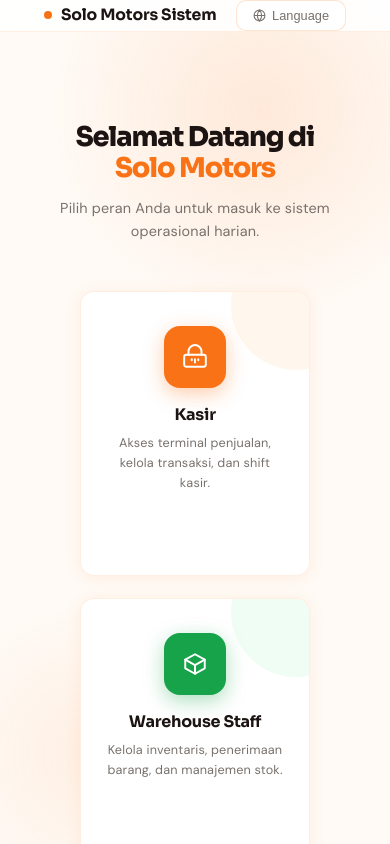
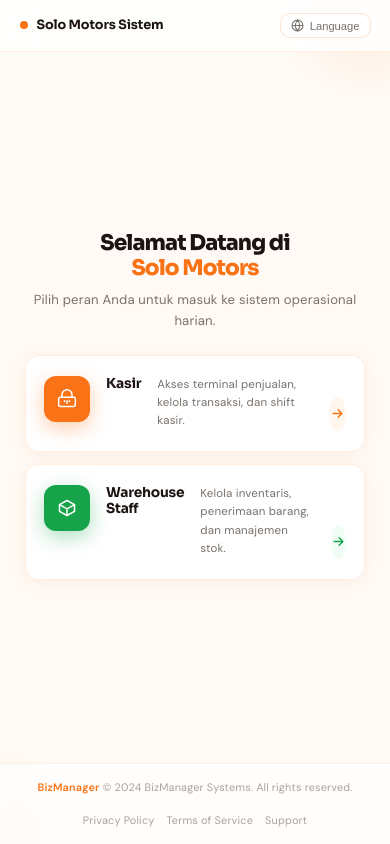
Before and after one commit to lucius2004/solomotors-frontend, a React (Vite) app: page / in a window 390 px wide. Built offline with nearby package versions, Linux system fonts and the light colour scheme; no server answers.

Commit message:
update home css

```diff
--- a/src/styles/Home.css
+++ b/src/styles/Home.css
@@ -18,12 +18,16 @@
   --radius:        18px;
 }
 
+/* ── RESET ── */
+*, *::before, *::after { box-sizing: border-box; }
+
 /* ── WRAPPER ── */
 .home-wrapper {
   font-family: 'DM Sans', sans-serif;
   background: var(--off-white);
   color: var(--text);
   min-height: 100vh;
+  min-height: 100dvh;
   display: flex;
   flex-direction: column;
   position: relative;
@@ -39,12 +43,14 @@
 }
 .bg-shape-1 {
   top: -100px; right: -80px;
-  width: 420px; height: 420px;
+  width: clamp(200px, 40vw, 420px);
+  height: clamp(200px, 40vw, 420px);
   background: radial-gradient(circle, rgba(249,115,22,0.12) 0%, transparent 70%);
 }
 .bg-shape-2 {
   bottom: -60px; left: -60px;
-  width: 300px; height: 300px;
+  width: clamp(150px, 28vw, 300px);
+  height: clamp(150px, 28vw, 300px);
   background: radial-gradient(circle, rgba(249,115,22,0.08) 0%, transparent 70%);
 }
 
@@ -52,74 +58,95 @@
 .home-nav {
   position: sticky; top: 0; z-index: 100;
   display: flex; align-items: center; justify-content: space-between;
-  padding: 0 44px; height: 62px;
+  padding: 0 clamp(16px, 5vw, 44px);
+  height: clamp(52px, 8vw, 62px);
   background: rgba(255,255,255,0.90);
   backdrop-filter: blur(16px);
+  -webkit-backdrop-filter: blur(16px);
   border-bottom: 1px solid rgba(249,115,22,0.12);
 }
 .nav-brand {
   font-family: 'Sora', sans-serif;
-  font-size: 0.98rem; font-weight: 700;
-  color: var(--text); letter-spacing: -0.01em;
+  font-size: clamp(0.80rem, 2vw, 0.98rem);
+  font-weight: 700;
+  color: var(--text);
+  letter-spacing: -0.01em;
   display: flex; align-items: center; gap: 9px;
 }
 .nav-dot {
   width: 8px; height: 8px; border-radius: 50%;
   background: var(--orange);
+  flex-shrink: 0;
 }
 .nav-lang {
-  font-size: 0.80rem; font-weight: 500;
-  color: var(--text-muted); cursor: pointer;
-  padding: 7px 16px; border-radius: 10px;
+  font-size: clamp(0.70rem, 1.8vw, 0.80rem);
+  font-weight: 500;
+  color: var(--text-muted);
+  cursor: pointer;
+  padding: clamp(5px, 1.2vw, 7px) clamp(10px, 2.5vw, 16px);
+  border-radius: 10px;
   border: 1px solid rgba(249,115,22,0.20);
   background: var(--white);
   transition: all 0.2s;
   display: flex; align-items: center; gap: 6px;
+  white-space: nowrap;
 }
-.nav-lang:hover {
-  background: var(--orange-xlight);
-  color: var(--orange-dark);
-  border-color: var(--orange);
-}
-.nav-lang svg { width: 13px; height: 13px; }
+.nav-lang:hover { background: var(--orange-xlight); color: var(--orange-dark); border-color: var(--orange); }
+.nav-lang svg { width: 13px; height: 13px; flex-shrink: 0; }
 
 /* ── MAIN ── */
 .home-main {
   flex: 1;
   display: flex; flex-direction: column;
   align-items: center; justify-content: center;
-  padding: 70px 24px;
+  padding: clamp(32px, 7vw, 70px) clamp(16px, 5vw, 24px);
   position: relative; z-index: 1;
 }
 
 /* ── HERO TEXT ── */
 .hero-text {
   text-align: center;
-  margin-bottom: 48px;
+  margin-bottom: clamp(24px, 5vw, 48px);
   animation: fadeUp 0.6s 0.06s ease both;
+  max-width: 560px;
+  width: 100%;
+  padding: 0 8px;
 }
 .hero-text h1 {
   font-family: 'Sora', sans-serif;
-  font-size: clamp(1.7rem, 3.5vw, 2.4rem);
-  font-weight: 800; color: var(--text);
-  letter-spacing: -0.04em; line-height: 1.15;
-  margin-bottom: 12px;
+  font-size: clamp(1.35rem, 4.5vw, 2.4rem);
+  font-weight: 800;
+  color: var(--text);
+  letter-spacing: -0.04em;
+  line-height: 1.15;
+  margin-bottom: clamp(8px, 1.5vw, 12px);
 }
 .hero-text h1 span { color: var(--orange); }
-.hero-text p { font-size: 0.90rem; color: var(--text-muted); line-height: 1.6; }
+.hero-text p {
+  font-size: clamp(0.82rem, 2vw, 0.90rem);
+  color: var(--text-muted);
+  line-height: 1.6;
+}
 
 /* ── CARDS ── */
 .cards {
-  display: flex; gap: 22px; margin-bottom: 40px;
+  display: flex;
+  gap: clamp(12px, 3vw, 22px);
+  margin-bottom: clamp(24px, 5vw, 40px);
   animation: fadeUp 0.6s 0.12s ease both;
-  flex-wrap: wrap; justify-content: center;
+  flex-wrap: wrap;
+  justify-content: center;
+  width: 100%;
+  max-width: 560px;
 }
 
 .card {
   background: var(--white);
   border: 1px solid var(--border);
   border-radius: var(--radius);
-  width: 230px; padding: 34px 26px 30px;
+  flex: 1 1 140px;
+  max-width: 230px;
+  padding: clamp(20px, 4vw, 34px) clamp(16px, 3.5vw, 26px) clamp(18px, 3.5vw, 30px);
   display: flex; flex-direction: column; align-items: center;
   text-align: center; cursor: pointer;
   transition: transform 0.25s ease, box-shadow 0.25s ease, border-color 0.25s;
@@ -140,30 +167,42 @@
   border-color: var(--orange);
 }
 
+/* touch: remove hover lift, use active instead */
+@media (hover: none) {
+  .card:hover { transform: none; box-shadow: var(--shadow-card); border-color: var(--border); }
+  .card:active { transform: scale(0.97); box-shadow: var(--shadow-hover); border-color: var(--orange); }
+}
+
 .card-icon {
-  width: 62px; height: 62px; border-radius: 16px;
+  width: clamp(46px, 9vw, 62px);
+  height: clamp(46px, 9vw, 62px);
+  border-radius: clamp(12px, 2.5vw, 16px);
   background: var(--orange);
   display: flex; align-items: center; justify-content: center;
-  margin-bottom: 18px; position: relative; z-index: 1;
+  margin-bottom: clamp(12px, 2.5vw, 18px);
+  position: relative; z-index: 1;
   box-shadow: 0 6px 20px rgba(249,115,22,0.35);
   transition: box-shadow 0.25s;
 }
 .card:hover .card-icon { box-shadow: 0 8px 28px rgba(249,115,22,0.50); }
-.card-icon svg { width: 26px; height: 26px; color: #fff; }
+.card-icon svg { width: clamp(20px, 4vw, 26px); height: clamp(20px, 4vw, 26px); color: #fff; }
 
 .card h2 {
   font-family: 'Sora', sans-serif;
-  font-size: 1rem; font-weight: 700;
-  color: var(--text); margin-bottom: 8px;
+  font-size: clamp(0.86rem, 2.2vw, 1rem);
+  font-weight: 700; color: var(--text);
+  margin-bottom: clamp(5px, 1vw, 8px);
   position: relative; z-index: 1;
 }
 .card p {
-  font-size: 0.79rem; color: var(--text-muted);
-  line-height: 1.6; position: relative; z-index: 1;
+  font-size: clamp(0.72rem, 1.8vw, 0.79rem);
+  color: var(--text-muted);
+  line-height: 1.6;
+  position: relative; z-index: 1;
 }
 
 .card-arrow {
-  margin-top: 18px;
+  margin-top: clamp(12px, 2.5vw, 18px);
   width: 34px; height: 34px; border-radius: 50%;
   background: var(--orange-xlight);
   display: flex; align-items: center; justify-content: center;
@@ -173,41 +212,30 @@
 }
 .card-arrow svg { width: 15px; height: 15px; color: var(--orange); }
 .card:hover .card-arrow { opacity: 1; transform: translateY(0); }
+@media (hover: none) { .card-arrow { opacity: 1; transform: translateY(0); } }
 
-/* ── WAREHOUSE CARD — icon hijau ── */
-.card-warehouse::before {
-  background: #f0fdf4;
-}
-.card-warehouse:hover {
-  border-color: #16a34a;
-}
-.card-warehouse .card-icon {
-  background: #16a34a;
-  box-shadow: 0 6px 20px rgba(22,163,74,0.35);
-}
-.card-warehouse:hover .card-icon {
-  box-shadow: 0 8px 28px rgba(22,163,74,0.50);
-}
-.card-warehouse .card-arrow {
-  background: #f0fdf4;
-}
-.card-warehouse .card-arrow svg {
-  color: #16a34a;
-}
+/* ── WAREHOUSE CARD ── */
+.card-warehouse::before { background: #f0fdf4; }
+.card-warehouse:hover   { border-color: #16a34a; }
+.card-warehouse .card-icon { background: #16a34a; box-shadow: 0 6px 20px rgba(22,163,74,0.35); }
+.card-warehouse:hover .card-icon { box-shadow: 0 8px 28px rgba(22,163,74,0.50); }
+.card-warehouse .card-arrow { background: #f0fdf4; }
+.card-warehouse .card-arrow svg { color: #16a34a; }
 
 /* ── FOOTER ── */
 .home-footer {
   border-top: 1px solid rgba(249,115,22,0.10);
-  padding: 18px 44px;
+  padding: clamp(12px, 2.5vw, 18px) clamp(16px, 5vw, 44px);
   display: flex; align-items: center; justify-content: space-between;
-  flex-wrap: wrap; gap: 12px;
-  font-size: 0.76rem; color: var(--text-light);
+  flex-wrap: wrap; gap: 10px;
+  font-size: clamp(0.68rem, 1.6vw, 0.76rem);
+  color: var(--text-light);
   background: rgba(255,255,255,0.70);
   position: relative; z-index: 1;
 }
 .footer-brand { font-weight: 700; color: var(--orange); }
-.footer-links { display: flex; gap: 22px; }
-.footer-links a { color: var(--text-light); text-decoration: none; transition: color 0.2s; }
+.footer-links { display: flex; gap: clamp(12px, 3vw, 22px); flex-wrap: wrap; }
+.footer-links a { color: var(--text-light); text-decoration: none; transition: color 0.2s; white-space: nowrap; }
 .footer-links a:hover { color: var(--orange); }
 
 /* ── ANIMATION ── */
@@ -215,3 +243,101 @@
   from { opacity: 0; transform: translateY(18px); }
   to   { opacity: 1; transform: translateY(0); }
 }
+
+/* ════════════════════════════════════════
+   RESPONSIVE BREAKPOINTS
+   ════════════════════════════════════════ */
+
+/* XS — tiny phones ≤ 360px */
+@media (max-width: 360px) {
+  .cards {
+    flex-direction: column;
+    align-items: stretch;
+    max-width: 100%;
+    gap: 10px;
+  }
+  .card {
+    flex-direction: row;
+    text-align: left;
+    align-items: flex-start;
+    max-width: 100%;
+    flex: none;
+    gap: 14px;
+    padding: 18px 16px;
+  }
+  .card::before { display: none; }
+  .card-icon { margin-bottom: 0; flex-shrink: 0; }
+  .card-arrow { display: none; }
+  .home-footer { justify-content: center; text-align: center; }
+  .footer-links { justify-content: center; }
+}
+
+/* SM — standard phones 361–480px */
+@media (min-width: 361px) and (max-width: 480px) {
+  .cards {
+    flex-direction: column;
+    align-items: center;
+    gap: 12px;
+    max-width: 340px;
+  }
+  .card {
+    flex-direction: row;
+    text-align: left;
+    align-items: flex-start;
+    max-width: 100%;
+    width: 100%;
+    flex: none;
+    gap: 16px;
+    padding: 20px 18px;
+  }
+  .card::before { display: none; }
+  .card-icon { margin-bottom: 0; flex-shrink: 0; }
+  .card-arrow { margin-top: auto; align-self: flex-end; }
+  .home-footer { justify-content: center; text-align: center; }
+  .footer-links { justify-content: center; }
+}
+
+/* MD — large phones 481–640px: side-by-side cards */
+@media (min-width: 481px) and (max-width: 640px) {
+  .cards { max-width: 460px; }
+  .card { max-width: 48%; }
+}
+
+/* LG — tablets 641–1024px */
+@media (min-width: 641px) and (max-width: 1024px) {
+  .home-nav { padding: 0 32px; }
+  .cards { gap: 18px; max-width: 500px; }
+  .card { max-width: 220px; }
+  .home-footer { padding: 14px 32px; }
+}
+
+/* 2XL — wide desktop ≥ 1440px */
+@media (min-width: 1440px) {
+  .home-main { padding: 80px 24px; }
+  .hero-text h1 { font-size: 2.6rem; }
+  .hero-text p  { font-size: 1rem; }
+  .card { padding: 38px 28px 34px; }
+  .card h2 { font-size: 1.05rem; }
+  .card p  { font-size: 0.82rem; }
+}
+
+/* LANDSCAPE phones */
+@media (max-width: 812px) and (orientation: landscape) {
+  .home-main { padding-top: 20px; padding-bottom: 20px; justify-content: flex-start; }
+  .hero-text { margin-bottom: 16px; }
+  .hero-text h1 { font-size: clamp(1.05rem, 3.5vw, 1.4rem); }
+  .cards {
+    flex-direction: row;
+    flex-wrap: nowrap;
+    max-width: 100%;
+    justify-content: center;
+  }
+  .card { flex: 1 1 0; max-width: 200px; padding: 16px 14px; }
+  .card-icon { width: 42px; height: 42px; }
+}
+
+/* Reduced motion */
+@media (prefers-reduced-motion: reduce) {
+  .hero-text, .cards { animation: none; }
+  .card, .card::before, .card-icon, .card-arrow, .nav-lang { transition: none; }
+}
```
